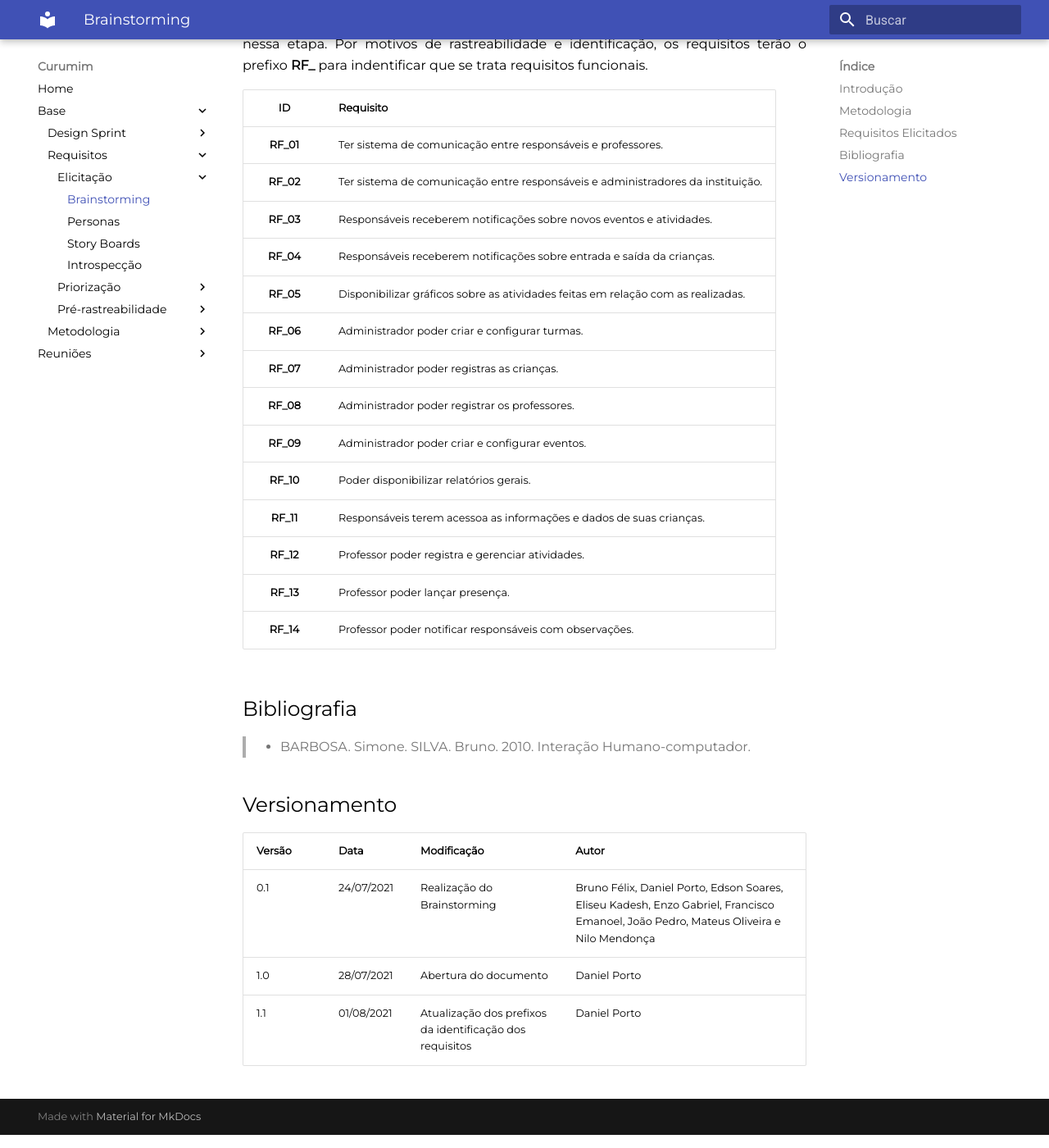
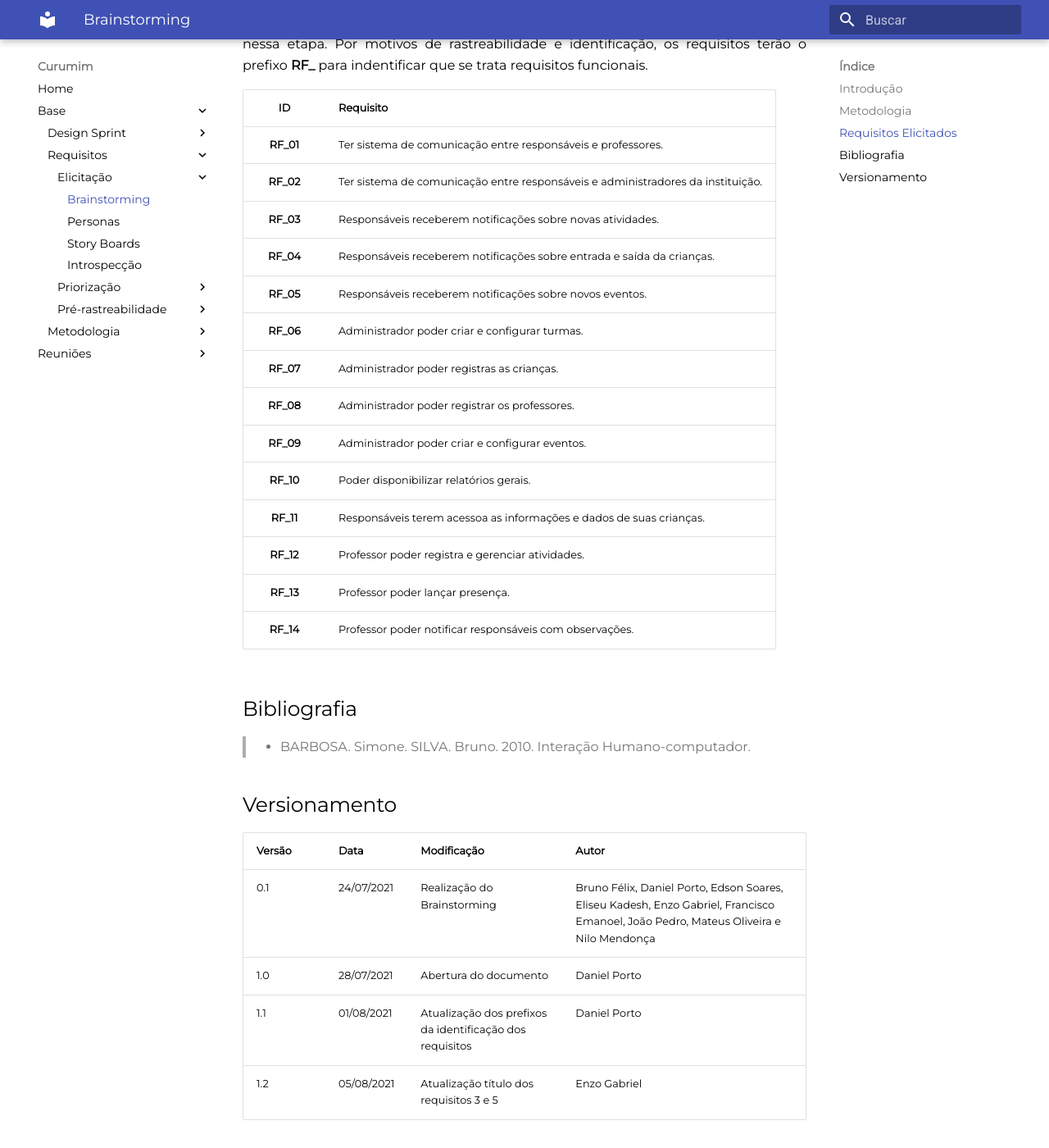
Before and after one commit to UnBArqDsw2021-1/2021.1_G6_Curumim, an MkDocs documentation site: the page built from docs/base/requisitos/elicitacao/brainstorming.md, in a window 1280 px wide and 1400 px high, scrolled down 1251 px. Shown: the whole window at 82% size. Built offline with MkDocs 1.6.1 and Material for MkDocs 9.7.7, drawn with Linux system fonts in a browser that asks for light colours.

Commit message:
doc(#16) Alterando nome dos requisitos 3 e 5 no brainstorming

```diff
--- a/docs/base/requisitos/elicitacao/brainstorming.md
+++ b/docs/base/requisitos/elicitacao/brainstorming.md
@@ -1,41 +1,47 @@
 ## Introdução
+
 &emsp;&emsp;Visando uma explanação inicial sobre o tema proposto, a equipe optou por aplicar a técnica de brainstoming para colher opiniões e as diferentes visões dos integrantes a cerca do projeto já elicitando alguns requisitos iniciais.<br>
 &emsp;&emsp;O brainstorming é uma técnica muito dinâmica que permite uma discussão bem abrangente levando em consideração opiniões e pontos de vistas pessoais de cada participante sobre os aspectos do projeto e as possíveis abordagens.
 
 ## Metodologia
+
 &emsp;&emsp;Utilizando a ferramenta Google Jamboard, foi feita uma bateria com três rounds de um minuto e meio. Para cada round, cada integrante usou a funcionalidade de post-it do Jamboard para colocar uma ideia ou opinião sobre o que o sistema do projeto em questão deveria conter. No fim de cada round foi dado tempo para que todos os integrantes lessem os post-it dos demais com o intuito de inspirar novas ideias a partir do que já está no quadro.<br>
 &emsp;&emsp;Ao final dos três rounds, começam as discurssões. Foi dada a oportunidade para cada participante defender suas ideias e questionar as dos demais para que todos escolherem, juntos, um conjunto de requisitos iniciais.
 
 ![Brainstorming](../../../assets/imagens/brainstorming/brainstorming.png)
+
 <center>[Figura 1: Quadro de Braistoming](../../../assets/imagens/brainstorming/brainstorming.png)</center>
 
 ## Requisitos Elicitados
-&emsp;&emsp;A tabela a seguir detalha e identifica os requisitos iniciais que foram elicitados nessa etapa. Por motivos de rastreabilidade e identificação, os requisitos terão o prefixo **RF_** para indentificar que se trata requisitos funcionais.
 
-|ID|Requisito|
-|:-:|--|
-|**RF_01**| Ter sistema de comunicação entre responsáveis e professores.|
-|**RF_02**| Ter sistema de comunicação entre responsáveis e administradores da instituição.|
-|**RF_03**| Responsáveis receberem notificações sobre novos eventos e atividades.|
-|**RF_04**| Responsáveis receberem notificações sobre entrada e saída da crianças.|
-|**RF_05**| Disponibilizar gráficos sobre as atividades feitas em relação com as realizadas.|
-|**RF_06**| Administrador poder criar e configurar turmas.|
-|**RF_07**| Administrador poder registras as crianças.|
-|**RF_08**| Administrador poder registrar os professores.|
-|**RF_09**| Administrador poder criar e configurar eventos.|
-|**RF_10**| Poder disponibilizar relatórios gerais.|
-|**RF_11**| Responsáveis terem acessoa as informações e dados de suas crianças.|
-|**RF_12**| Professor poder registra e gerenciar atividades.|
-|**RF_13**| Professor poder lançar presença.|
-|**RF_14**| Professor poder notificar responsáveis com observações.|
+&emsp;&emsp;A tabela a seguir detalha e identifica os requisitos iniciais que foram elicitados nessa etapa. Por motivos de rastreabilidade e identificação, os requisitos terão o prefixo **RF\_** para indentificar que se trata requisitos funcionais.
+
+|    ID     | Requisito                                                                       |
+| :-------: | ------------------------------------------------------------------------------- |
+| **RF_01** | Ter sistema de comunicação entre responsáveis e professores.                    |
+| **RF_02** | Ter sistema de comunicação entre responsáveis e administradores da instituição. |
+| **RF_03** | Responsáveis receberem notificações sobre novas atividades.                     |
+| **RF_04** | Responsáveis receberem notificações sobre entrada e saída da crianças.          |
+| **RF_05** | Responsáveis receberem notificações sobre novos eventos.                        |
+| **RF_06** | Administrador poder criar e configurar turmas.                                  |
+| **RF_07** | Administrador poder registras as crianças.                                      |
+| **RF_08** | Administrador poder registrar os professores.                                   |
+| **RF_09** | Administrador poder criar e configurar eventos.                                 |
+| **RF_10** | Poder disponibilizar relatórios gerais.                                         |
+| **RF_11** | Responsáveis terem acessoa as informações e dados de suas crianças.             |
+| **RF_12** | Professor poder registra e gerenciar atividades.                                |
+| **RF_13** | Professor poder lançar presença.                                                |
+| **RF_14** | Professor poder notificar responsáveis com observações.                         |
 
 ## Bibliografia
 
 > - BARBOSA. Simone. SILVA. Bruno. 2010. Interação Humano-computador.
 
 ## Versionamento
-| Versão | Data | Modificação | Autor |
-|--|--|--|--|
-|0.1|24/07/2021| Realização do Brainstorming | Bruno Félix, Daniel Porto, Edson Soares, Eliseu Kadesh, Enzo Gabriel, Francisco Emanoel, João Pedro, Mateus Oliveira e Nilo Mendonça|
-|1.0|28/07/2021| Abertura do documento | Daniel Porto |
-|1.1|01/08/2021| Atualização dos prefixos da identificação dos requisitos | Daniel Porto |
+
+| Versão | Data       | Modificação                                              | Autor                                                                                                                                |
+| ------ | ---------- | -------------------------------------------------------- | ------------------------------------------------------------------------------------------------------------------------------------ |
+| 0.1    | 24/07/2021 | Realização do Brainstorming                              | Bruno Félix, Daniel Porto, Edson Soares, Eliseu Kadesh, Enzo Gabriel, Francisco Emanoel, João Pedro, Mateus Oliveira e Nilo Mendonça |
+| 1.0    | 28/07/2021 | Abertura do documento                                    | Daniel Porto                                                                                                                         |
+| 1.1    | 01/08/2021 | Atualização dos prefixos da identificação dos requisitos | Daniel Porto                                                                                                                         |
+| 1.2    | 05/08/2021 | Atualização título dos requisitos 3 e 5                  | Enzo Gabriel                                                                                                                         |
```
